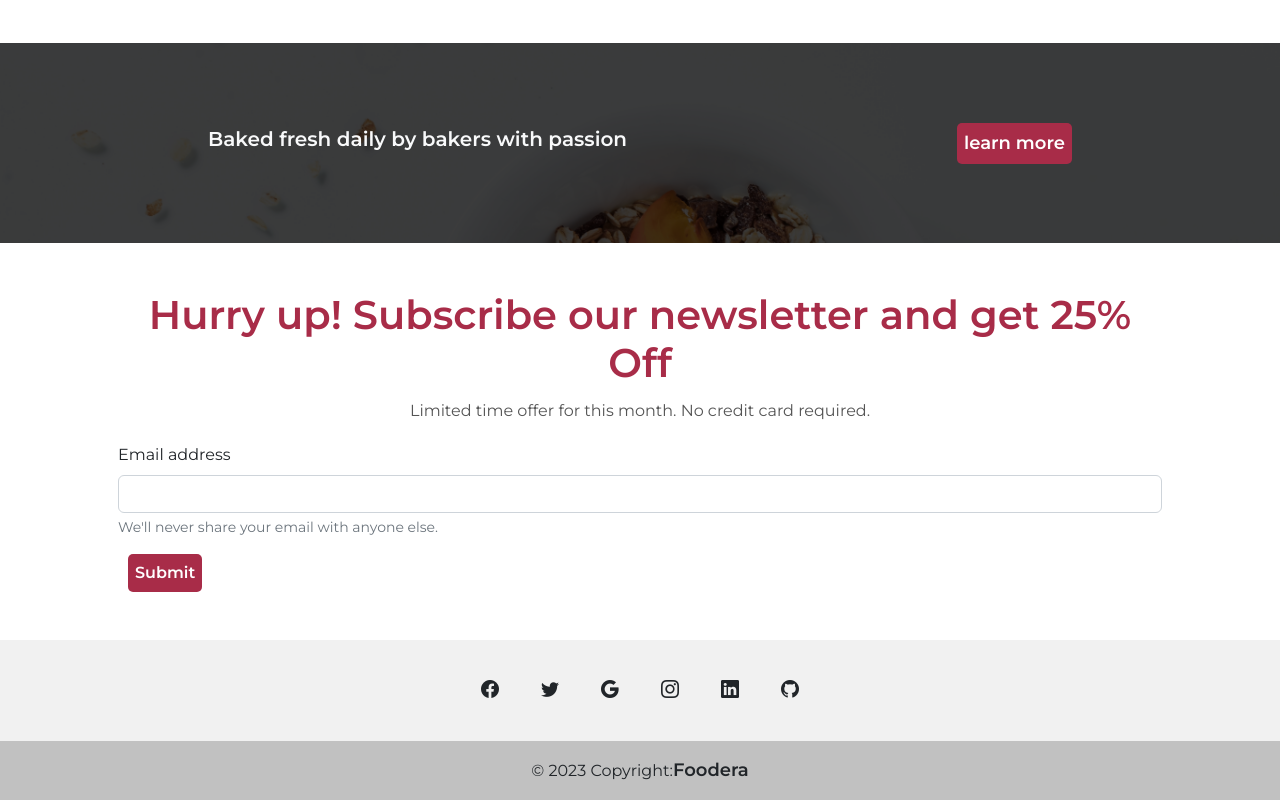
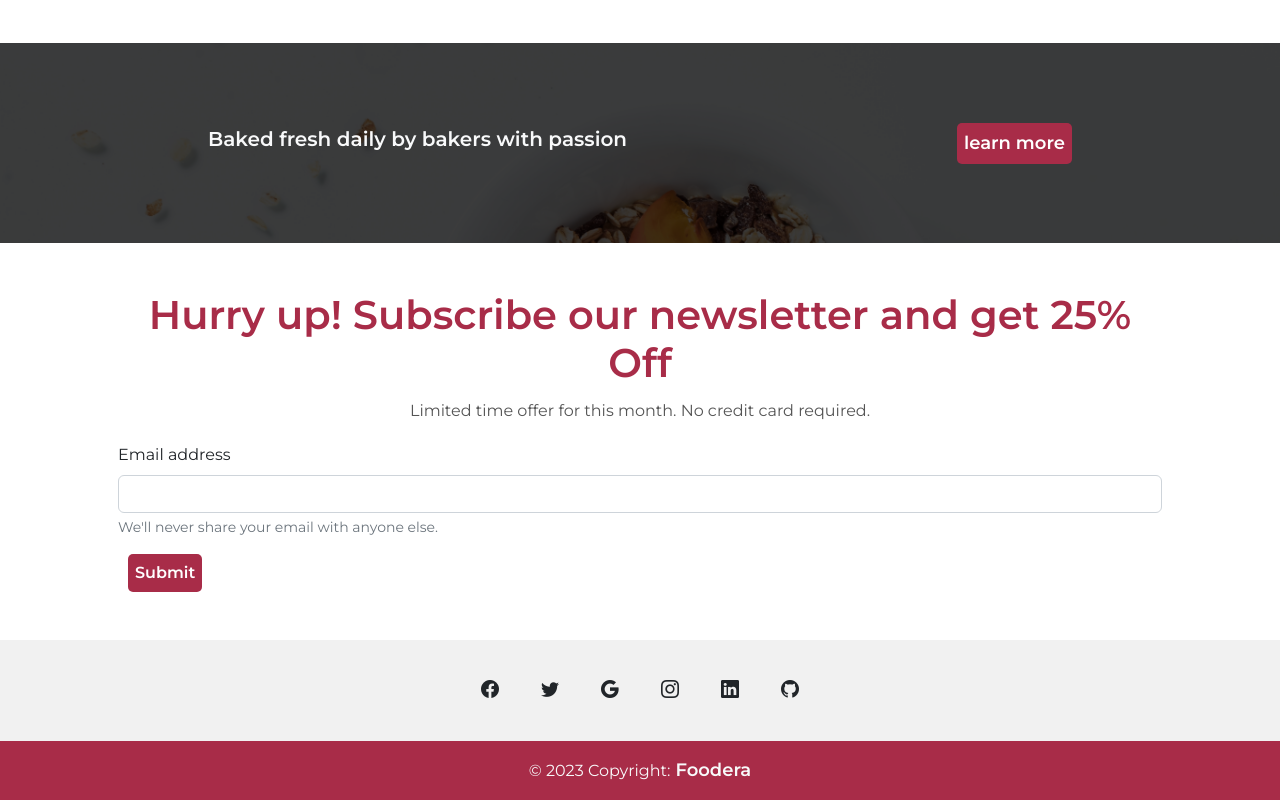
Before and after one commit to housamhegazy/react-bootstrap-firstproject, a React (Create React App) app: page / in a window 1280 px wide. Shown: the part 3496-4296 px from the top of the page. Built offline with nearby package versions, Linux system fonts and the light colour scheme.

Commit message:
Update Footer.jsx

```diff
--- a/src/comp/Footer.jsx
+++ b/src/comp/Footer.jsx
@@ -62,11 +62,12 @@ export default function Footer() {
       </div>
 
       <div
-        className="text-center text-dark p-3"
-        style={{ backgroundColor: "rgba(0, 0, 0, 0.2)" }}
+        className="text-center text-light p-3"
+        style={{ backgroundColor: " #a82c48" }}
       >
         © {new Date().getFullYear()} Copyright:
-        <a className="text-dark" href="#">
+        <a className="text-light" href="#">
+          {" "}
           Foodera
         </a>
       </div>
```
